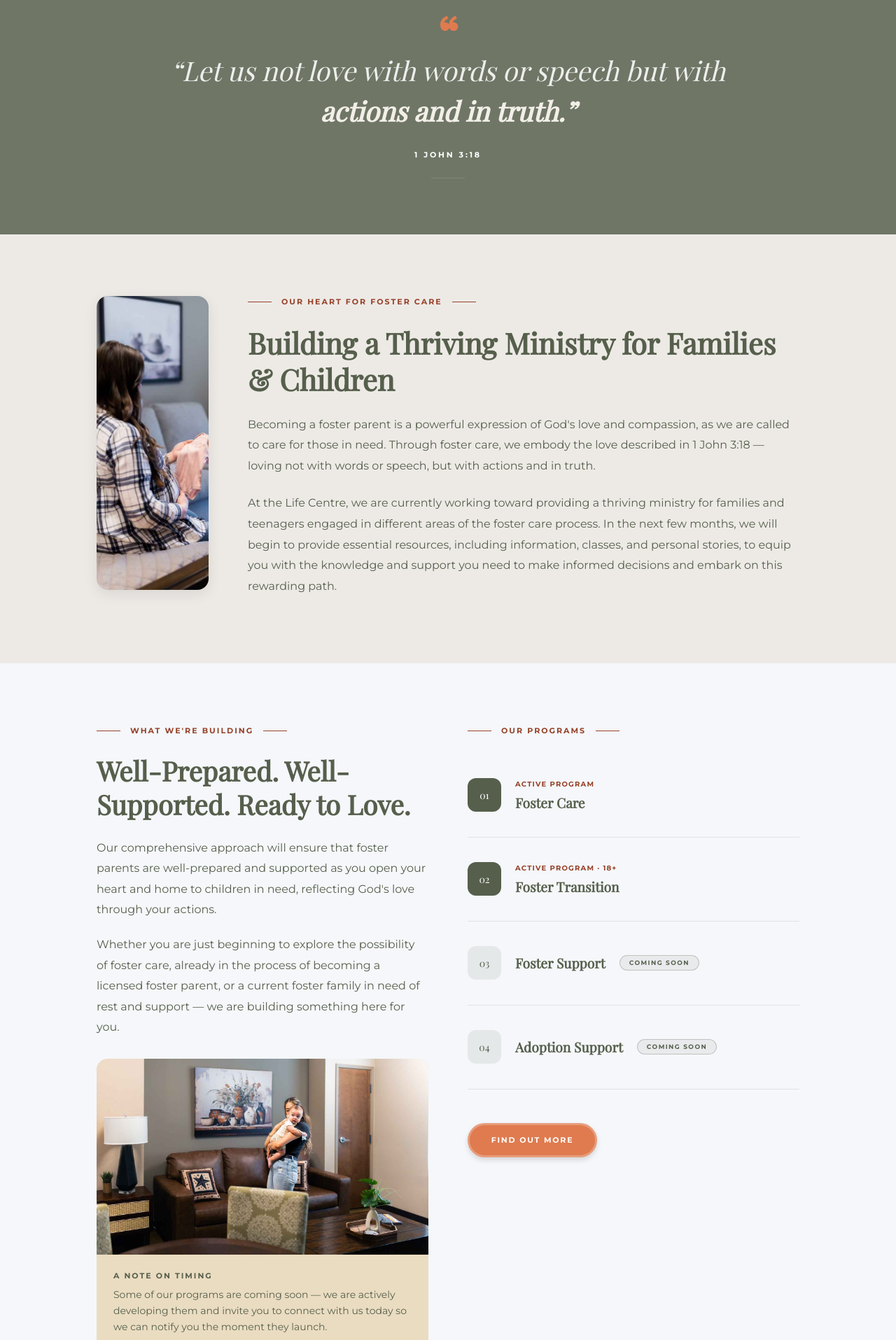
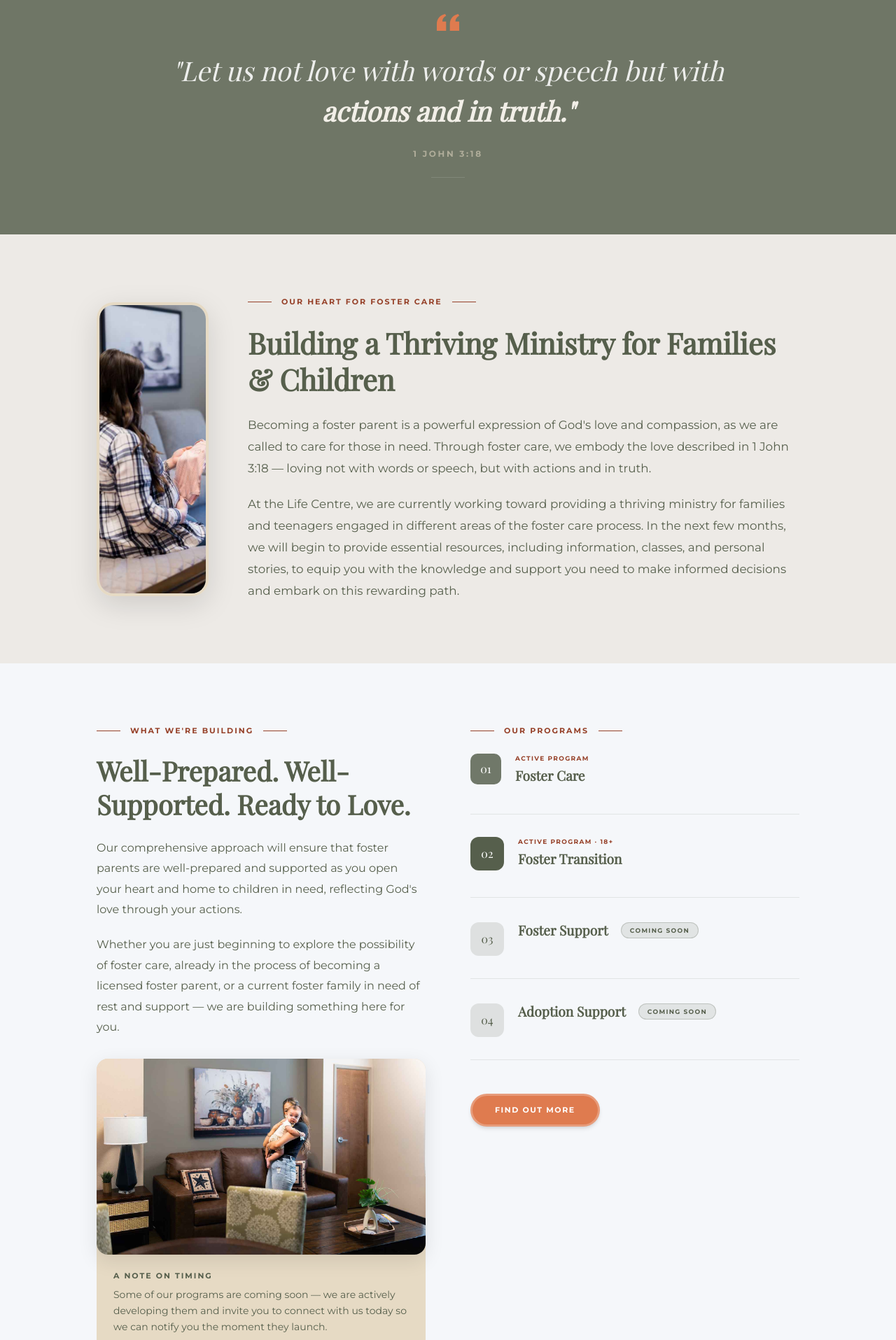
Before and after one commit to jpiercedev/cathedrallifecentre, a Next.js app: page /foster-care in a window 1280 px wide. Shown: the part 720-2635 px from the top of the page at 70% size. Built offline with nearby package versions, Linux system fonts and the light colour scheme.

Commit message:
fix: complete Foster Care visual fidelity

```diff
--- a/src/app/foster-care/foster-care.module.css
+++ b/src/app/foster-care/foster-care.module.css
@@ -22,9 +22,14 @@
 }
 
 .heroInner h1 {
+  margin-block-start: 20px;
   font-size: 3.8rem;
   font-weight: 500;
   line-height: 1.1;
+}
+
+.heroInner > nav + div {
+  margin-block-start: 32px;
 }
 
 .heroInner h1 + span {
@@ -52,20 +57,19 @@
 }
 
 .quoteMark {
-  height: 48px;
-  color: var(--color-terracotta-500);
-  font-family: var(--font-heading);
-  font-size: 4.5rem;
-  font-weight: 700;
-  line-height: 0.9;
+  width: 32px;
+  height: 32px;
+  margin-block-end: 24px;
+  background: url("/assets/pages/foster-care/quote-left.svg") center / contain
+    no-repeat;
 }
 
 .scripture p {
   max-width: 816px;
-  margin: 8px 0 26px;
+  margin: 0 0 24px;
   color: rgb(255 255 255 / 88%);
   font-family: var(--font-heading);
-  font-size: 2.4rem;
+  font-size: clamp(24px, 3vw, 38.4px);
   font-style: italic;
   line-height: 1.5;
 }
@@ -76,13 +80,13 @@
 }
 
 .scripture cite {
-  color: var(--color-white);
+  color: rgb(230 218 196 / 55%);
   font-family: var(--font-nav-source);
-  font-size: 11px;
+  font-size: 12px;
   font-style: normal;
   font-weight: 700;
-  letter-spacing: 0.26em;
-  line-height: 1.5;
+  letter-spacing: 2.64px;
+  line-height: 18px;
   text-transform: uppercase;
 }
 
@@ -109,6 +113,7 @@
   display: grid;
   grid-template-columns: 160px minmax(0, 1fr);
   gap: 56px;
+  align-items: center;
 }
 
 .heartImage {
@@ -116,8 +121,9 @@
   width: 160px;
   height: 420px;
   overflow: hidden;
-  border-radius: 16px;
-  box-shadow: 0 6px 18px rgb(45 50 39 / 10%);
+  border: 4px solid #e6dac4;
+  border-radius: 24px;
+  box-shadow: 0 12px 40px rgb(0 0 0 / 13%);
 }
 
 .heartImage img,
@@ -139,7 +145,7 @@
 
 .heartCopy h2 {
   margin: 0 0 24px;
-  font-size: 2.6rem;
+  font-size: clamp(28.8px, 3.5vw, 41.6px);
   line-height: 1.25;
   text-wrap: wrap;
 }
@@ -151,11 +157,11 @@
 }
 
 .bodyCopy + .bodyCopy {
-  margin-block-start: 24px;
+  margin-block-start: 20px;
 }
 
-.programsCopy .bodyCopy + .bodyCopy {
-  margin-block-start: 20px;
+.heartCopy .bodyCopy {
+  font-size: 16.8px;
 }
 
 .programsSection {
@@ -167,27 +173,30 @@
 .programsGrid {
   display: grid;
   grid-template-columns: repeat(2, minmax(0, 1fr));
-  gap: 56px;
+  gap: 64px;
 }
 
 .programsCopy h2 {
   margin: 0 0 24px;
-  font-size: 2.4rem;
+  font-size: clamp(28.8px, 3vw, 38.4px);
   line-height: 1.25;
   text-wrap: wrap;
 }
 
 .timingCard {
-  overflow: hidden;
+  overflow: visible;
   margin-block-start: 30px;
   border-radius: 16px;
-  background: #eadcc1;
+  background: #e6dac4;
 }
 
 .timingImage {
   position: relative;
   width: 100%;
   height: 280px;
+  overflow: hidden;
+  border-radius: 16px;
+  box-shadow: 0 8px 28px rgb(0 0 0 / 10%);
 }
 
 .timingCopy {
@@ -211,96 +220,131 @@
 }
 
 .programList {
+  display: flow-root;
   margin-block-start: 0;
 }
 
 .programList article {
-  display: grid;
-  min-height: 120px;
-  grid-template-columns: 48px minmax(0, 1fr);
+  display: flex;
   gap: 20px;
-  align-items: center;
-  border-bottom: 1px solid rgb(86 95 76 / 13%);
+  align-items: flex-start;
+  padding-block-end: 32px;
+  border-bottom: 1px solid rgb(86 95 76 / 12%);
+  margin-block-end: 32px;
 }
 
 .programNumber {
-  display: grid;
+  display: flex;
   width: 48px;
   height: 48px;
+  flex: none;
+  align-items: center;
+  justify-content: center;
   place-items: center;
   border-radius: 12px;
   color: var(--color-white);
   background: var(--color-olive-700);
   font-family: var(--font-heading);
-  font-size: 14px;
+  font-size: 16px;
+  line-height: 24px;
+}
+
+.programList article:first-child .programNumber {
+  width: 44px;
+  height: 44px;
+  border-radius: 10px;
+  background: rgb(86 95 76 / 83%);
 }
 
 .comingProgram .programNumber {
+  margin-block-start: 3px;
   color: var(--color-olive-700);
-  background: rgb(86 95 76 / 10%);
+  background: rgb(86 95 76 / 15%);
 }
 
 .programStatus {
-  margin: 0 0 7px;
+  margin: 0 0 4px;
   color: var(--color-terracotta-700);
-  font-size: 10px;
+  font-size: 9px;
   font-weight: 700;
-  letter-spacing: 0.12em;
-  line-height: 1.4;
+  letter-spacing: 1.35px;
+  line-height: 13.5px;
   text-transform: uppercase;
 }
 
 .programTitleRow {
   display: flex;
   align-items: center;
-  gap: 20px;
+  gap: 8px;
 }
 
 .programTitleRow h3 {
+  margin: 0 0 8px;
+  font-size: 19.2px;
+  line-height: 28.8px;
+}
+
+.comingProgram .programTitleRow {
+  margin-block-end: 4px;
+}
+
+.comingProgram .programTitleRow h3 {
   margin: 0;
-  font-size: 1.2rem;
-  line-height: 1.25;
 }
 
 .comingSoon {
-  padding: 5px 13px;
-  border: 1px solid rgb(86 95 76 / 28%);
+  margin-inline-start: 10px;
+  padding: 4px 12px;
+  border: 1px solid rgb(86 95 76 / 25%);
   border-radius: 999px;
   color: var(--color-olive-700);
-  background: rgb(86 95 76 / 8%);
+  background: rgb(86 95 76 / 12%);
   font-size: 9px;
   font-weight: 700;
-  letter-spacing: 0.16em;
-  line-height: 1.2;
+  letter-spacing: 1.35px;
+  line-height: 13.5px;
   text-transform: uppercase;
   white-space: nowrap;
 }
 
+.primaryButtonWrap {
+  width: fit-content;
+  margin-block-start: 16px;
+}
+
 .primaryButton {
-  display: inline-flex;
-  min-width: 185px;
-  min-height: 49px;
-  align-items: center;
-  justify-content: center;
-  margin-block-start: 48px;
-  padding: 12px 30px;
+  display: block;
+  box-sizing: border-box;
+  align-self: center;
+  width: auto;
+  height: auto;
+  margin: 0;
+  padding: 12px 32px;
   border: 3px solid rgb(255 255 255 / 25%);
   border-radius: 30px;
+  outline-color: rgb(255 255 255);
   color: var(--color-white);
-  background: var(--color-terracotta-500);
-  box-shadow: 0 4px 7px rgb(45 50 39 / 15%);
+  background: rgb(223 123 79);
+  box-shadow:
+    rgb(0 0 0 / 0%) 0 0,
+    rgb(0 0 0 / 0%) 0 0,
+    rgb(0 0 0 / 10%) 0 4px 6px -1px,
+    rgb(0 0 0 / 10%) 0 2px 4px -2px;
+  font-family: Montserrat, sans-serif;
   font-size: 11px;
   font-weight: 700;
-  letter-spacing: 0.16em;
+  letter-spacing: 1.54px;
   line-height: 1.5;
   text-decoration: none;
   text-transform: uppercase;
+  transition: none !important;
+  white-space: nowrap;
 }
 
 .primaryButton:hover,
 .primaryButton:focus-visible {
   color: var(--color-white);
-  background: var(--color-terracotta-500);
+  background: rgb(223 123 79);
   transform: none;
 }
 
@@ -324,7 +368,7 @@
 
 .contactCopy h2 {
   margin: 0 0 20px;
-  font-size: 2.4rem;
+  font-size: clamp(28.8px, 3vw, 38.4px);
   line-height: 1.25;
   text-wrap: wrap;
 }
@@ -337,12 +381,12 @@
 
 .contactDetails {
   display: grid;
-  gap: 18px;
+  gap: 20px;
 }
 
 .contactDetail {
   display: flex;
-  align-items: center;
+  align-items: flex-start;
   gap: 16px;
 }
 
@@ -354,7 +398,7 @@
   place-items: center;
   border-radius: 10px;
   color: var(--color-cream-200);
-  background: var(--color-olive-700);
+  background: rgb(86 95 76 / 83%);
 }
 
 .contactIcon svg {
@@ -365,123 +409,51 @@
   margin: 0;
   font-size: 14px;
   font-weight: 700;
-  line-height: 1.5;
+  line-height: 20px;
 }
 
 .contactDetail address,
 .contactDetail a {
   display: grid;
   margin: 0;
-  font-size: 13px;
+  font-size: 14px;
   font-style: normal;
-  line-height: 1.55;
+  line-height: 20px;
   text-decoration: none;
 }
 
 .formCard {
   align-self: start;
-  min-height: 326.5px;
-  padding: 40px;
-  border-radius: 16px;
-  background: var(--color-white);
-  box-shadow: 0 2px 20px rgb(0 0 0 / 6%);
-}
-
-.formField label,
-.messageCaption {
-  display: block;
-  margin: 0 0 7px;
-  color: var(--color-olive-700);
-  font-size: 11px;
-  font-weight: 700;
-  letter-spacing: 0.12em;
-  line-height: 1.5;
-  text-transform: uppercase;
-}
-
-.formField input {
   width: 100%;
-  height: 38px;
-  margin-block-end: 17px;
-  padding: 7px 12px;
-  border: 1px solid rgb(86 95 76 / 35%);
-  border-radius: 0;
-  color: var(--color-olive-900);
-  background: var(--color-white);
-  font-size: 14px;
-}
-
-.formField:first-child input {
-  background: var(--color-canvas-100);
-}
-
-.formField input::placeholder {
-  color: rgb(86 95 76 / 48%);
-}
-
-.messageCaption {
-  margin-block-end: 20px;
-}
-
-.contactForm .primaryButton {
-  width: 100%;
-  min-height: 55px;
-  margin: 0;
-  cursor: pointer;
-}
-
-.contactForm .primaryButton:disabled {
-  cursor: wait;
-  opacity: 0.78;
-}
-
-.formError {
-  margin: 12px 0 0;
-  color: #8f2f24;
-  font-size: 13px;
-  line-height: 1.45;
-}
-
-.formSuccess {
-  display: grid;
-  min-height: 246px;
-  place-content: center;
-  justify-items: center;
-  gap: 14px;
-  text-align: center;
-}
-
-.successIcon {
-  display: grid;
-  width: 54px;
-  height: 54px;
-  place-items: center;
-  border-radius: 50%;
-  color: var(--color-white);
-  background: var(--color-olive-700);
-}
-
-.successIcon svg {
-  width: 28px;
-}
-
-.formSuccess p {
-  margin: 0;
-  font-family: var(--font-heading);
-  font-size: 1.35rem;
 }
 
 @media (max-width: 61.9375rem) {
-  .heroInner.heroInner,
-  .sourceContainer.sourceContainer,
-  .contactContainer.contactContainer {
+  .heroInner.heroInner {
     width: calc(100% - 48px);
     padding-inline: 0;
   }
 
+  .heroInner h1 {
+    font-size: 3rem;
+  }
+
+  .sourceContainer.sourceContainer,
+  .contactContainer.contactContainer {
+    width: calc(100% - 64px);
+    padding-inline: 0;
+  }
+
+  .scripture blockquote {
+    width: calc(100% - 48px);
+  }
+
   .heartGrid {
-    grid-template-columns: 160px minmax(0, 1fr);
+    grid-template-columns: 1fr;
     gap: 40px;
+  }
+
+  .heartImage {
+    width: 100%;
   }
 
   .programsGrid,
@@ -489,74 +461,36 @@
     grid-template-columns: 1fr;
   }
 
-  .programsSection {
-    padding-block: 72px;
+  .programsGrid {
+    gap: 40px;
   }
 
-  .contactSection {
-    padding-block: 64px;
+  .timingCard {
+    margin-block-start: 0;
   }
 
-  .formCard {
-    width: 100%;
+  .contactGrid {
+    gap: 32px;
   }
 }
 
 @media (max-width: 47.9375rem) {
-  .hero {
-    min-height: 554px;
-  }
-
   .heroInner h1 {
     font-size: 2.625rem;
   }
 
-  .scripture {
-    min-height: 0;
-    padding-block: 64px;
-  }
-
-  .scripture blockquote {
+  .sourceContainer.sourceContainer,
+  .contactContainer.contactContainer {
     width: calc(100% - 48px);
   }
 
-  .scripture p {
-    font-size: 2rem;
-    line-height: 1.4;
-  }
-
-  .heartSection,
-  .programsSection {
-    padding-block: 64px;
-  }
-
-  .heartGrid {
-    grid-template-columns: 1fr;
-  }
-
-  .heartImage {
-    width: 100%;
-    height: auto;
-    aspect-ratio: 4 / 3;
-  }
-
-  .heartCopy h2,
-  .programsCopy h2,
-  .contactCopy h2 {
-    font-size: 2.25rem;
-  }
-
+  .heartGrid,
   .programsGrid {
-    gap: 56px;
-  }
-
-  .formCard {
-    padding: 32px;
+    gap: 32px;
   }
 }
 
 @media (max-width: 29.9375rem) {
-  .heroInner.heroInner,
   .sourceContainer.sourceContainer,
   .contactContainer.contactContainer {
     width: calc(100% - 40px);
@@ -566,51 +500,9 @@
     font-size: 2.25rem;
   }
 
-  .scripture blockquote {
-    width: calc(100% - 40px);
-  }
-
-  .scripture p {
-    font-size: 1.75rem;
-  }
-
-  .heartCopy h2,
-  .programsCopy h2,
-  .contactCopy h2 {
-    font-size: 2rem;
-  }
-
-  .timingImage {
-    height: auto;
-    aspect-ratio: 16 / 9;
-  }
-
-  .programList article {
-    min-height: 112px;
-    grid-template-columns: 44px minmax(0, 1fr);
-    gap: 14px;
-  }
-
-  .programNumber {
-    width: 44px;
-    height: 44px;
-  }
-
-  .programTitleRow {
-    align-items: flex-start;
-    flex-direction: column;
-    gap: 8px;
-  }
-
-  .primaryButton {
-    width: 100%;
-  }
-
-  .contactSection {
-    padding-block: 48px;
-  }
-
-  .formCard {
-    padding: 32px;
+  .heartGrid,
+  .programsGrid,
+  .contactGrid {
+    gap: 28px;
   }
 }
--- a/src/app/foster-care/foster-contact-form.tsx
+++ b/src/app/foster-care/foster-contact-form.tsx
@@ -1,118 +1,28 @@
 "use client";
 
-import { CheckIcon } from "@heroicons/react/24/outline";
-import { FormEvent, useState } from "react";
+import { ContactForm } from "@/components/home/contact-form";
 
-import styles from "./foster-care.module.css";
+type FosterContactFormProps = {
+  className?: string;
+};
 
-const webflowFormEndpoint =
-  "https://webflow.com/api/v1/form/663792c3759f35a04eea8483";
+const fosterWebflowDelivery = {
+  elementId: "0b593cc8-6028-fa4a-63b8-8f8d5cd1a018",
+  formName: "wvkizi",
+  pageId: "66aef778716ef72443d85f70",
+} as const;
 
-type FormStatus = "idle" | "submitting" | "success" | "error";
-
-export function FosterContactForm() {
-  const [status, setStatus] = useState<FormStatus>("idle");
-
-  async function handleSubmit(event: FormEvent<HTMLFormElement>) {
-    event.preventDefault();
-    const form = event.currentTarget;
-    const data = new FormData(form);
-    const name = String(data.get("Name") ?? "").trim();
-    const email = String(data.get("Email Address") ?? "").trim();
-
-    if (!name || !email) {
-      form.reportValidity();
-      return;
-    }
-
-    setStatus("submitting");
-    const body = new URLSearchParams({
-      name: "wvkizi",
-      source: window.location.href,
-      test: "false",
-      dolphin: "false",
-      pageId: "66aef778716ef72443d85f70",
-      elementId: "0b593cc8-6028-fa4a-63b8-8f8d5cd1a018",
-      "fields[Name]": name,
-      "fields[Email Address]": email,
-      "fields[Message]": "",
-    });
-
-    try {
-      const response = await fetch(webflowFormEndpoint, {
-        body,
-        headers: { "Content-Type": "application/x-www-form-urlencoded" },
-        method: "POST",
-      });
-      if (!response.ok) throw new Error(`Form returned ${response.status}`);
-      setStatus("success");
-      form.reset();
-    } catch {
-      setStatus("error");
-    }
-  }
-
-  if (status === "success") {
-    return (
-      <div
-        aria-live="polite"
-        className={styles.formSuccess}
-        data-testid="foster-form-success"
-        role="status"
-      >
-        <span aria-hidden="true" className={styles.successIcon}>
-          <CheckIcon />
-        </span>
-        <p>We&apos;ll be in contact soon!</p>
-      </div>
-    );
-  }
-
+export function FosterContactForm({ className }: FosterContactFormProps) {
   return (
-    <form
-      aria-label="Contact the Foster Care ministry"
-      className={styles.contactForm}
-      id="foster-care-form"
-      method="post"
-      onSubmit={handleSubmit}
-    >
-      <div className={styles.formField}>
-        <label htmlFor="foster-name">Name</label>
-        <input
-          autoComplete="name"
-          id="foster-name"
-          maxLength={256}
-          name="Name"
-          placeholder="Your name"
-          required
-          type="text"
-        />
-      </div>
-      <div className={styles.formField}>
-        <label htmlFor="foster-email">Email Address</label>
-        <input
-          autoComplete="email"
-          id="foster-email"
-          maxLength={256}
-          name="Email Address"
-          placeholder="your@email.com"
-          required
-          type="email"
-        />
-      </div>
-      <p className={styles.messageCaption}>Message</p>
-      <button
-        className={styles.primaryButton}
-        disabled={status === "submitting"}
-        type="submit"
-      >
-        {status === "submitting" ? "Sending…" : "Send Message"}
-      </button>
-      {status === "error" ? (
-        <p aria-live="assertive" className={styles.formError} role="alert">
-          Oops! Something went wrong while submitting the form.
-        </p>
-      ) : null}
-    </form>
+    <ContactForm
+      ariaLabel="Contact the Foster Care ministry"
+      className={className}
+      compact
+      heading={null}
+      idPrefix="foster"
+      namePlaceholder="Your name"
+      submitLabel="Send Message"
+      webflowDelivery={fosterWebflowDelivery}
+    />
   );
 }
--- a/src/app/foster-care/page.tsx
+++ b/src/app/foster-care/page.tsx
@@ -33,7 +33,7 @@ export default function FosterCarePage() {
         eyebrow={hero.eyebrow}
         heroClassName={styles.hero}
         image={hero.image}
-        imagePosition="50% 50%"
+        imagePosition="50% 35%"
         innerClassName={styles.heroInner}
         overlayClassName={styles.heroOverlay}
         scrollCueClassName={styles.scrollCue}
@@ -47,9 +47,7 @@ export default function FosterCarePage() {
 
       <section className={styles.scripture} id="clc-content">
         <blockquote>
-          <span aria-hidden="true" className={styles.quoteMark}>
-            “
-          </span>
+          <span aria-hidden="true" className={styles.quoteMark} />
           <p>
             {scripture.lead} <strong>{scripture.emphasis}</strong>
           </p>
@@ -65,7 +63,7 @@ export default function FosterCarePage() {
               alt={heart.imageAlt}
               fill
               quality={85}
-              sizes="(max-width: 767px) calc(100vw - 48px), 160px"
+              sizes="(max-width: 479px) calc(100vw - 40px), (max-width: 767px) calc(100vw - 48px), (max-width: 991px) calc(100vw - 64px), 160px"
               src={heart.image}
             />
           </div>
@@ -107,7 +105,7 @@ export default function FosterCarePage() {
                   alt={programs.imageAlt}
                   fill
                   quality={85}
-                  sizes="(max-width: 991px) calc(100vw - 48px), 504px"
+                  sizes="(max-width: 479px) calc(100vw - 40px), (max-width: 767px) calc(100vw - 48px), (max-width: 991px) calc(100vw - 64px), 504px"
                   src={programs.image}
                 />
               </div>
@@ -148,12 +146,14 @@ export default function FosterCarePage() {
                 );
               })}
             </div>
+            <div className={styles.primaryButtonWrap}>
               <ButtonLink
                 className={styles.primaryButton}
                 href={programs.action.href}
               >
                 {programs.action.label}
               </ButtonLink>
+            </div>
           </div>
         </Container>
       </section>
@@ -193,9 +193,7 @@ export default function FosterCarePage() {
             </div>
           </div>
 
-          <div className={styles.formCard}>
-            <FosterContactForm />
-          </div>
+          <FosterContactForm className={styles.formCard} />
         </Container>
       </section>
     </main>
--- a/src/content/foster-care.ts
+++ b/src/content/foster-care.ts
@@ -15,8 +15,8 @@ export const fosterCareContent = {
       "/assets/pages/foster-care/woman-hugging-child-in-kitchen.jpg",
   },
   scripture: {
-    lead: '“Let us not love with words or speech but with',
-    emphasis: 'actions and in truth.”',
+    lead: '"Let us not love with words or speech but with',
+    emphasis: 'actions and in truth."',
     reference: "1 John 3:18",
   },
   heart: {
```
Also changed, not shown: public/assets/pages/foster-care/quote-left.svg (added). Lines whose indentation alone changed are shown as unchanged.
